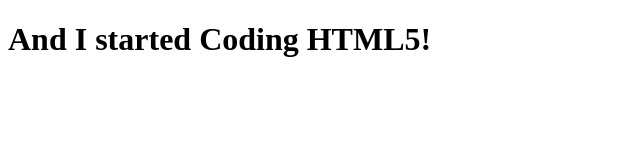
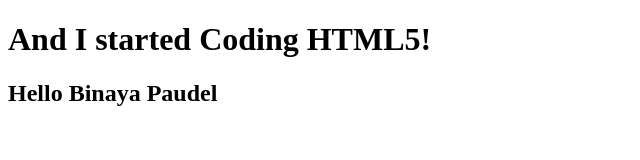
Before and after one commit to gtimalsena/gtiwebapp, a plain HTML site: page index.html in a window 1280 px wide. Shown: the whole page, without its empty margins (0-640 px from the left). Drawn offline with Linux system fonts and the light colour scheme.

Commit message:
Add line

```diff
--- a/index.html
+++ b/index.html
@@ -6,5 +6,6 @@
   </head>
   <body>
     <h1>And I started Coding HTML5! </h1>
+    <h2>Hello Binaya Paudel</h2>
   </body>
 </html>
```
